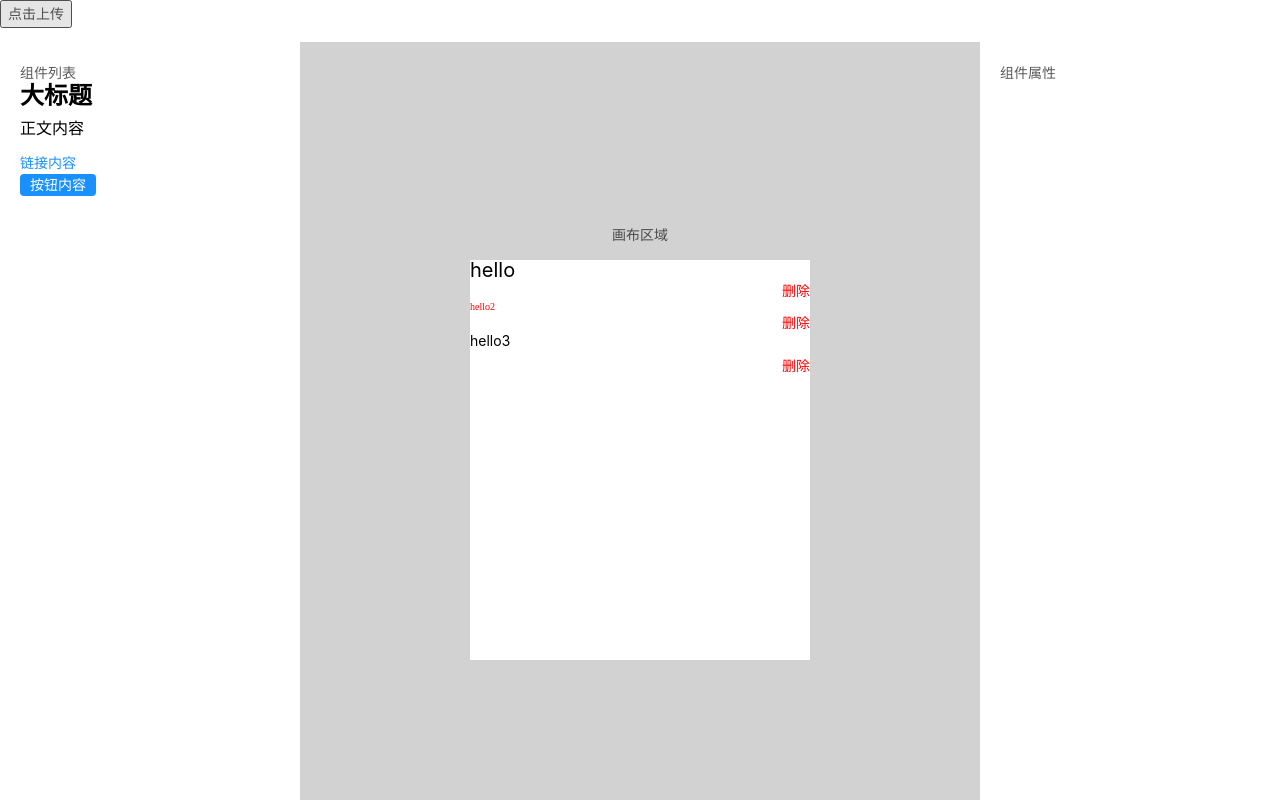
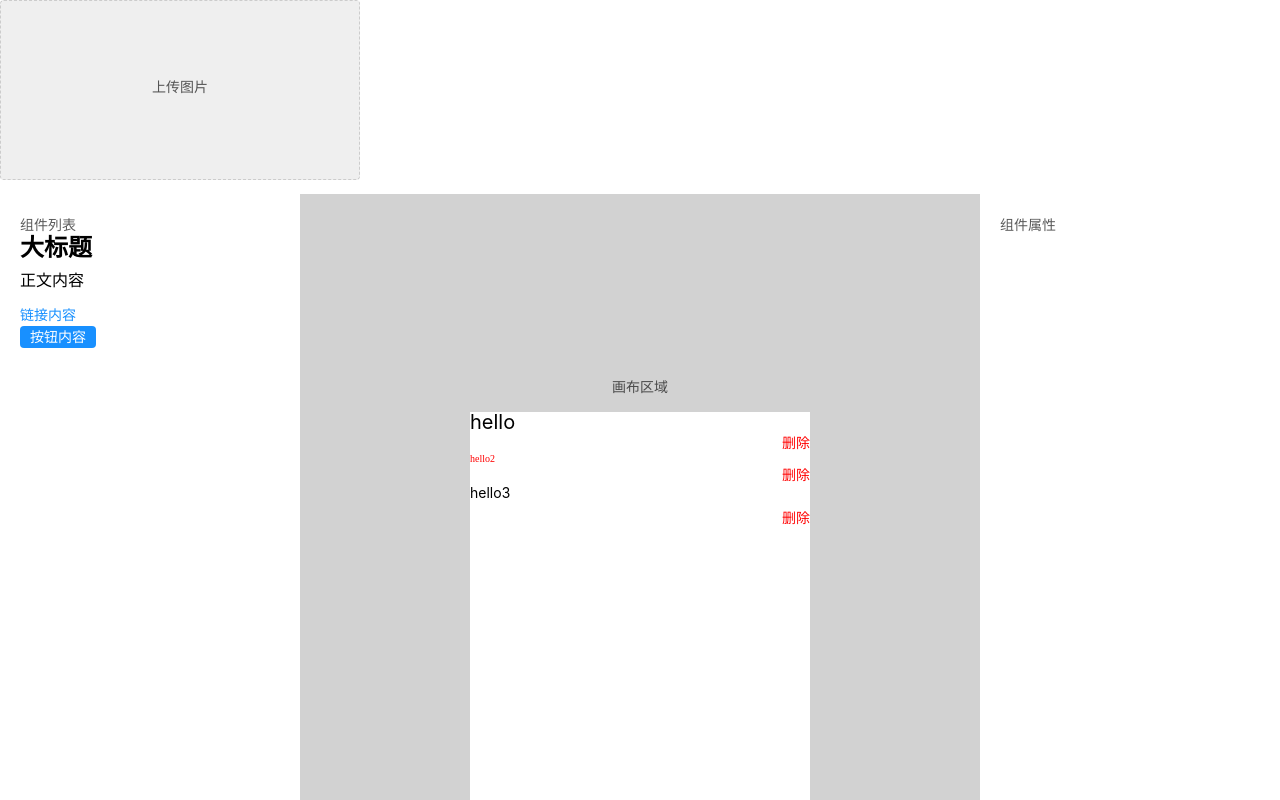
Before and after one commit to vivion2023/poster-craft, a Vue app: page /editor in a window 1280 px wide. Shown: the top 800 px of the page. Built offline with nearby package versions, Linux system fonts and the light colour scheme.

Commit message:
更新Uploader组件，增加拖拽上传功能

```diff
--- a/src/App.vue
+++ b/src/App.vue
@@ -1,8 +1,24 @@
 <template>
   <div class="app-container">
     <Uploader
-      action="https://run.mocky.io/v3/dff682b1-f1f6-4ec1-ab36-c735534a6583"
-    />
+      action="https://run.mocky.io/v3/e988be00-32a8-4cb1-a6cf-7b11299ba003"
+      drag
+    >
+      <div class="upload-container">
+        <h4>上传图片</h4>
+      </div>
+      <template #loading>
+        <div class="upload-container">
+          <h4>上传中</h4>
+        </div>
+      </template>
+      <template #uploaded="{ uploadedData }">
+        <div class="uploaded-area">
+          <img :src="uploadedData.data.url" alt="uploaded" />
+          <h3>重新上传</h3>
+        </div>
+      </template>
+    </Uploader>
     <router-view />
   </div>
 </template>
@@ -17,4 +33,17 @@ export default {
 };
 </script>
 
-<style lang="scss"></style>
+<style lang="scss">
+.uploaded-area {
+  text-align: center;
+  h3 {
+    margin-top: 8px;
+    color: #666;
+  }
+}
+img {
+  width: 10%;
+  height: 10%;
+  object-fit: cover;
+}
+</style>
--- a/src/components/Uploader.vue
+++ b/src/components/Uploader.vue
@@ -1,9 +1,16 @@
 <template>
   <div class="file-upload">
-    <div class="upload-trigger" @click="triggerUploaded">
+    <!-- 上传区域 -->
+    <div
+      class="upload-area"
+      :class="{ 'is-drag-over': drag && isDragOver }"
+      v-on="events"
+    >
+      <!-- 上传中 -->
       <slot v-if="isUploading" name="loading">
         <button disabled>正在上传</button>
       </slot>
+      <!-- 上传成功后显示的图片 -->
       <slot
         name="uploaded"
         v-else-if="lastFileData && lastFileData.loaded"
@@ -11,6 +18,7 @@
       >
         <button>点击上传</button>
       </slot>
+      <!-- 上传失败 -->
       <slot v-else name="default">
         <button>点击上传</button>
       </slot>
@@ -24,12 +32,14 @@
     <ul>
       <li
         :class="`uploaded-file upload-${file.status}`"
-        v-for="file in uploadFiles"
+        v-for="file in uploadedFiles"
         :key="file.uid"
       >
+        <!-- 上传中 -->
         <span v-if="file.status === 'loading'" class="file-icon"
           ><LoadingOutlined
         /></span>
+        <!-- 上传成功 -->
         <span v-else class="file-icon"><FileOutlined /></span>
         <span class="filename">{{ file.name }}</span>
         <button class="delete-icon" @click="handleDelete(file.uid)">
@@ -52,13 +62,14 @@ import { last } from "lodash";
 import { v4 as uuidv4 } from "uuid";
 type UploadStatus = "ready" | "loading" | "success" | "error";
 type CheckUpload = (file: File) => boolean | Promise<boolean | File>;
+// 上传文件的类型
 export interface UploadFile {
-  uid: string;
-  size: number;
-  name: string;
-  status: UploadStatus;
-  raw: File;
-  resp?: any;
+  uid: string; // 文件的唯一标识
+  size: number; // 文件的大小
+  name: string; // 文件的名称
+  status: UploadStatus; // 文件的状态
+  raw: File; // 文件的原始对象
+  resp?: any; // 文件上传后的响应
 }
 export default defineComponent({
   components: {
@@ -68,22 +79,34 @@ export default defineComponent({
   },
   props: {
     action: {
+      // 上传地址
       type: String,
       required: true,
     },
     beforeUpload: {
+      // 上传前检查
       type: Function as PropType<CheckUpload>,
+    },
+    drag: {
+      // 是否开启拖拽上传
+      type: Boolean,
+      default: false,
     },
   },
   setup(props) {
     const fileInput = ref<HTMLInputElement | null>(null);
-    const uploadFiles = ref<UploadFile[]>([]);
+    // 上传后返回的文件列表
+    const uploadedFiles = ref<UploadFile[]>([]);
+    // 是否正在上传
     const isUploading = computed(() => {
-      return uploadFiles.value.some((file) => file.status === "loading");
+      return uploadedFiles.value.some((file) => file.status === "loading");
     });
+    // 是否正在拖拽
+    const isDragOver = ref(false);
 
+    // 上传成功后显示的图片
     const lastFileData = computed(() => {
-      const lastFile = last(uploadFiles.value);
+      const lastFile = last(uploadedFiles.value);
       if (lastFile) {
         return {
           loaded: lastFile.status === "success",
@@ -93,15 +116,18 @@ export default defineComponent({
       return false;
     });
 
-    const triggerUploaded = () => {
+    // 触发上传
+    const triggerUpload = () => {
       if (fileInput.value) {
         fileInput.value.click();
       }
     };
 
+    // 上传文件
     const postFile = (uploadedFile: File) => {
       const formData = new FormData();
       formData.append(uploadedFile.name, uploadedFile);
+      // 创建文件对象
       const fileObj = reactive<UploadFile>({
         uid: uuidv4(),
         size: uploadedFile.size,
@@ -109,7 +135,9 @@ export default defineComponent({
         status: "loading",
         raw: uploadedFile,
       });
-      uploadFiles.value.push(fileObj);
+      // 将文件对象添加到文件列表中
+      uploadedFiles.value.push(fileObj);
+      // 上传文件
       axios
         .post(props.action, formData, {
           headers: {
@@ -132,16 +160,17 @@ export default defineComponent({
         });
     };
 
-    const handleFileChange = (e: Event) => {
-      const target = e.target as HTMLInputElement;
-      const files = target.files;
+    // 上传文件
+    const uploadFiles = (files: null | FileList) => {
       if (files) {
         const uploadedFile = files[0];
         if (props.beforeUpload) {
+          // 上传前检查
           const result = props.beforeUpload(uploadedFile);
           if (result && result instanceof Promise) {
             result
               .then((processedFile) => {
+                // 如果返回的是文件对象，则上传文件
                 if (processedFile && processedFile instanceof File) {
                   postFile(processedFile);
                 } else {
@@ -162,23 +191,70 @@ export default defineComponent({
       }
     };
 
+    // 处理文件变化
+    const handleFileChange = (e: Event) => {
+      const target = e.target as HTMLInputElement;
+      uploadFiles(target.files);
+    };
+
+    // 删除文件
     const handleDelete = (uid: string) => {
-      uploadFiles.value = uploadFiles.value.filter((file) => file.uid !== uid);
+      uploadedFiles.value = uploadedFiles.value.filter(
+        (file) => file.uid !== uid
+      );
     };
+
+    // 事件
+    let events: { [key: string]: (e: any) => void } = {
+      click: triggerUpload,
+    };
+
+    // 拖拽事件
+    const handleDrag = (e: DragEvent, over: boolean) => {
+      e.preventDefault();
+      isDragOver.value = over;
+    };
+
+    // 拖拽结束
+    const handleDrop = (e: DragEvent) => {
+      e.preventDefault();
+      isDragOver.value = false;
+      if (e.dataTransfer) {
+        uploadFiles(e.dataTransfer.files);
+      }
+    };
+
+    // 如果开启拖拽上传，则添加拖拽事件
+    if (props.drag) {
+      events = {
+        ...events,
+        dragover: (e: DragEvent) => {
+          handleDrag(e, true);
+        },
+        dragleave: (e: DragEvent) => {
+          handleDrag(e, false);
+        },
+        drop: handleDrop,
+      };
+    }
 
     return {
       fileInput,
-      triggerUploaded,
+      triggerUpload,
       isUploading,
       handleFileChange,
       handleDelete,
-      uploadFiles,
+      uploadedFiles,
       lastFileData,
+      isDragOver,
+      events,
     };
   },
 });
 </script>
-<style scoped>
+
+<style lang="scss" scoped>
+// 上传状态的颜色样式
 .upload-loading {
   color: gray;
 }
@@ -191,9 +267,34 @@ export default defineComponent({
 .delete-icon {
   color: black;
 }
-</style>
+// 上传区域
+.file-upload .upload-area {
+  width: 360px;
+  height: 180px;
+  // 垂直居中
+  display: flex;
+  justify-content: center;
+  align-items: center;
 
-<style lang="scss">
+  border: 1px dashed #ccc;
+  background-color: #efefef;
+  border-radius: 4px;
+  cursor: pointer;
+  overflow: hidden;
+  &:hover {
+    border: 2px dashed #1890ff;
+  }
+  &.is-drag-over {
+    border: 2px dashed #1890ff;
+    background: rgba(#1890ff, 0.2);
+  }
+
+  button {
+    border: none;
+    cursor: pointer;
+  }
+}
+
 .upload-list {
   margin: 0;
   padding: 0;
```
